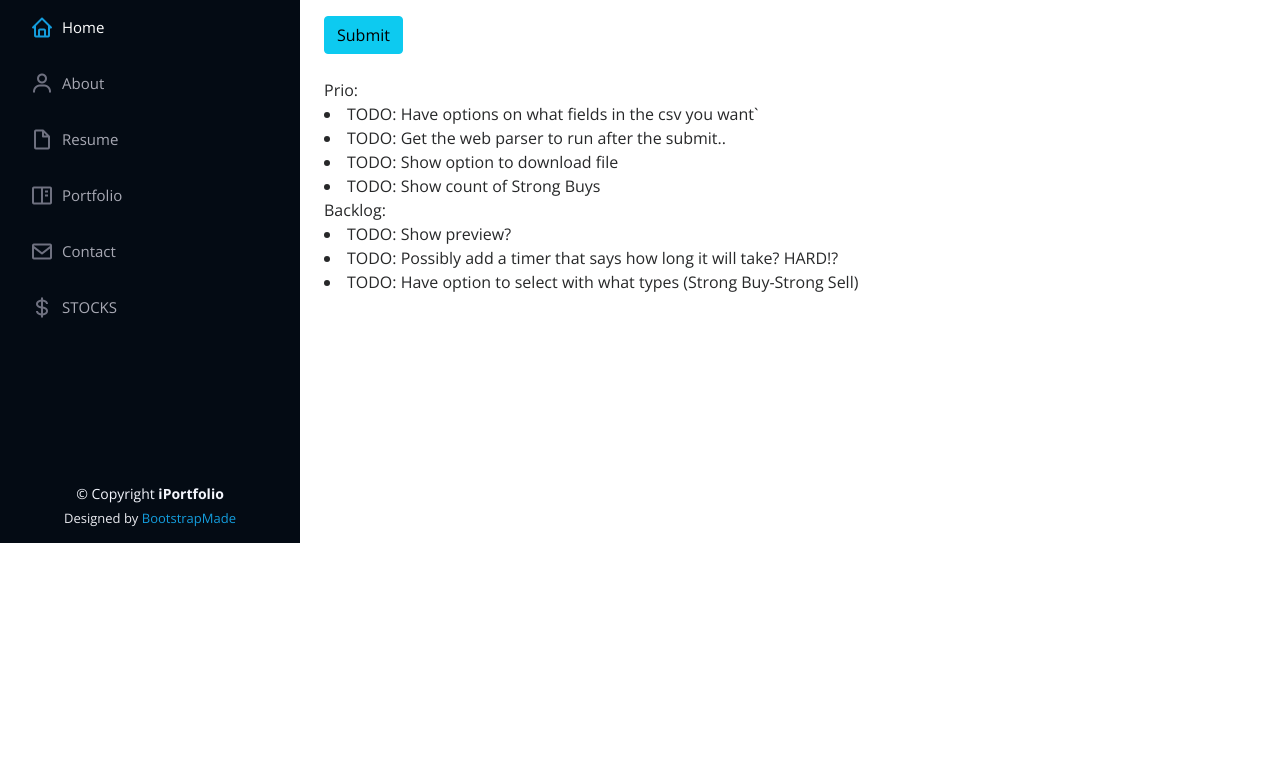
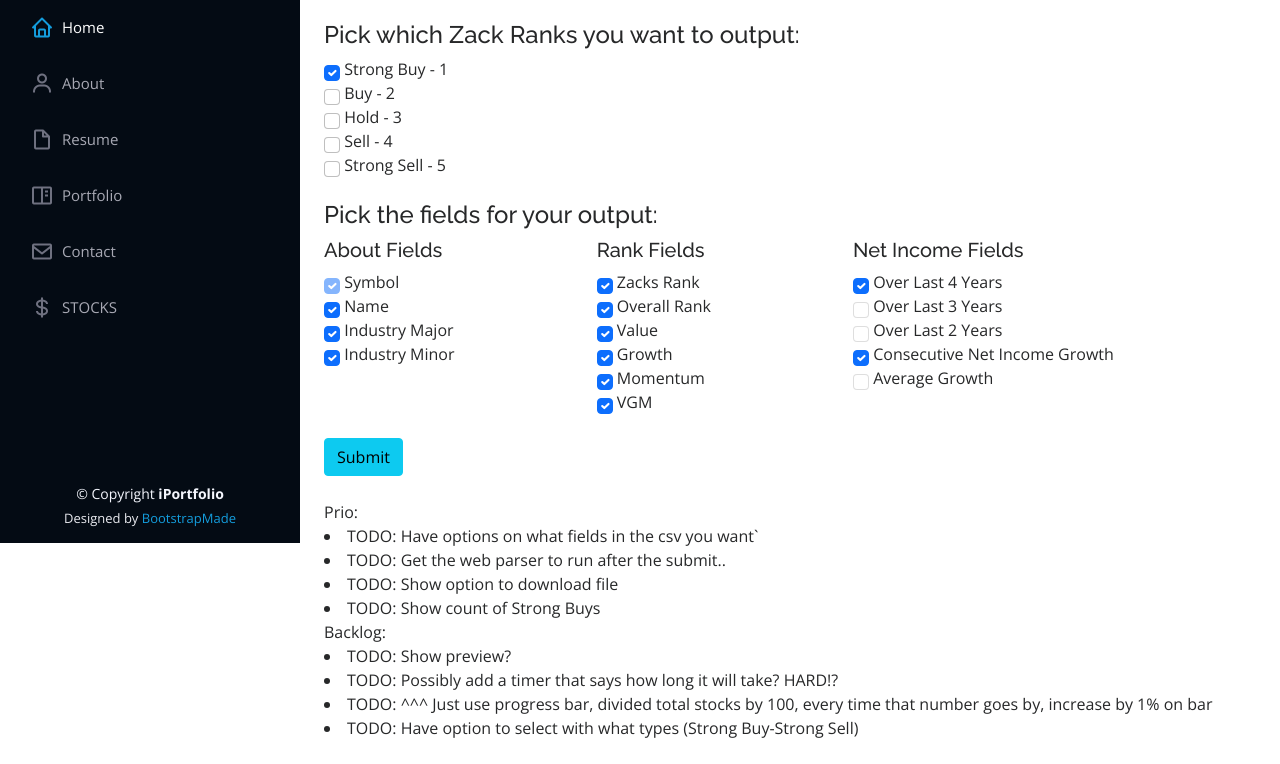
Before and after one commit to chrishardin/chrishardin.github.io, a plain HTML site: page stocks.html in a window 1280 px wide. Shown: the part 257-1021 px from the top of the page. Before the commit the page ends 800 px from the top, so only its background shows below. Drawn offline with nearby package versions, Linux system fonts and the light colour scheme.

Commit message:
more check boxes

```diff
--- a/assets/css/style.css
+++ b/assets/css/style.css
@@ -1072,3 +1072,18 @@ section {
     padding-right: 20px 15px;
   }
 }
+
+.inline-field input,
+.inline-field label {
+  display: inline-block;
+  margin-bottom: 0; /* I added this after I posted my reply */
+  vertical-align: middle; /* Fixes any weird issues in Firefox and IE */
+}
+
+.check-about
+{
+  float:left;
+  width:25%;
+  background-color: #149ddd;
+  border-color: #18d26e;
+}
--- a/stocks.html
+++ b/stocks.html
@@ -109,8 +109,9 @@
 
           <script src="./assets/inputStocks.txt"></script>
           <div class="container">
-            <h3>Welcome!</h3>
+            <h2>Welcome!</h2>
 
+            <!-- Pick provided input file-->
             <label>Choose an list of stocks from the provided dropdown, or provide your own:</label>
             <form id="inputStocksForm">
               <select class="form-select" name="inputStocks" style="width:auto">
@@ -120,13 +121,103 @@
               </select>
               <br>
 
+              <!-- Pick zacks rank -->
+              <h4>Pick which Zack Ranks you want to output:</h4>
+              <div class="d-flex flex-row">
+                <div class="d-flex flex-column flex-fill inline-field">
+                  <label class="form-check-label">
+                  <input class="form-check-input" type="checkbox" name="Zacks1" value="Zacks1" checked>
+                  Strong Buy - 1</label>
+                  <label class="form-check-label">
+                  <input class="form-check-input" type="checkbox" name="Zacks2" value="Zacks2">
+                  Buy - 2</label>
+                  <label class="form-check-label">
+                  <input class="form-check-input" type="checkbox" name="Zacks3" value="Zacks3">
+                  Hold - 3</label>
+                  <label class="form-check-label">
+                  <input class="form-check-input" type="checkbox" name="Zacks4" value="Zacks4">
+                  Sell - 4</label>
+                  <label class="form-check-label">
+                  <input class="form-check-input" type="checkbox" name="Zacks5" value="Zacks5">
+                  Strong Sell - 5</label>
+                </div>
+              </div>
+              <br>
+
+              <!-- Fields for headers -->
+              <h4>Pick the fields for your output:</h4>
+              <div class="d-flex flex-row">
+                <!-- About check boxes-->
+                <div class="d-flex flex-column flex-fill inline-field">
+                  <h5>About Fields</h5>
+                  <label class="form-check-label">
+                  <input name="Symbol" type="hidden" value="Symbol">
+                  <input class="form-check-input" type="checkbox" name="Symbol" value="Symbol" disabled checked>
+                  Symbol</label>
+                  <label class="form-check-label">
+                  <input class="form-check-input" type="checkbox" name="Name" value="Name" checked>
+                  Name</label>
+                  <label class="form-check-label">
+                  <input class="form-check-input" type="checkbox" name="IndustryMajor" value="IndustryMajor" checked>
+                  Industry Major</label>
+                  <label class="form-check-label">
+                  <input class="form-check-input" type="checkbox" name="IndustryMinor" value="IndustryMinor" checked>
+                  Industry Minor</label>
+                </div>
+
+                <!-- Ranks check boxes-->
+                <div class="d-flex flex-column flex-fill inline-field">
+                  <h5>Rank Fields</h5>
+                  <label class="form-check-label">
+                  <input class="form-check-input" type="checkbox" name="ZacksRank" value="ZacksRank"checked>
+                  Zacks Rank</label>
+                  <label class="form-check-label">
+                  <input class="form-check-input" type="checkbox" name="OverallRank" value="OverallRank"checked>
+                 Overall Rank</label>
+                  <label class="form-check-label">
+                  <input class="form-check-input" type="checkbox" name="Value" value="Value" checked>
+                  Value</label>
+                  <label class="form-check-label">
+                  <input class="form-check-input" type="checkbox" name="Growth" value="Growth" checked>
+                  Growth</label>
+                  <label class="form-check-label">
+                  <input class="form-check-input" type="checkbox" name="Momentum" value="Momentum" checked>
+                  Momentum</label>
+                  <label class="form-check-label">
+                  <input class="form-check-input" type="checkbox" name="VGM" value="VGM" checked>
+                  VGM</label>
+                </div>
+
+                <!-- Income check boxes-->
+                <div class="d-flex flex-column flex-fill inline-field">
+                  <h5>Net Income Fields</h5>
+                  <label class="form-check-label">
+                    <input class="form-check-input" type="checkbox" name="Last4Years" value="Last4Years"checked>
+                    Over Last 4 Years</label>
+                    <label class="form-check-label">
+                    <input class="form-check-input" type="checkbox" name="Last3Years" value="Last3Years" disabled>
+                    Over Last 3 Years</label>
+                    <label class="form-check-label">
+                    <input class="form-check-input" type="checkbox" name="Last2Years" value="Last2Years" disabled>
+                    Over Last 2 Years</label>
+                    <label class="form-check-label">
+                    <input class="form-check-input" type="checkbox" name="ConsNetIncGrowth" value="ConsNetIncGrowth" checked>
+                    Consecutive Net Income Growth</label>
+                    <label class="form-check-label">
+                    <input class="form-check-input" type="checkbox" name="AverageGrowth" value="AverageGrowth" disabled>
+                    Average Growth</label>
+                </div>
+
+              </div>
+              <br>
+
+              <!-- Submit button -->
               <button class="btn btn-info" id="inputStocksSubmit">Submit</button>
               <br>
               <br>
               <div id="display-value"></div>
             </form>
 
-            <div class="progress-bar progress-bar-striped progress-bar-animated" style="width:40%"></div>
             <label> Prio:</label>
             <li> TODO: Have options on what fields in the csv you want`</li>
             <li> TODO: Get the web parser to run after the submit..</li>
@@ -135,6 +226,8 @@
             <label> Backlog:</label>
             <li> TODO: Show preview?</li>
             <li> TODO: Possibly add a timer that says how long it will take? HARD!?</li>
+            <li> TODO: ^^^ Just use progress bar, divided total stocks by 100,
+              every time that number goes by, increase by 1% on bar</li>
             <li> TODO: Have option to select with what types (Strong Buy-Strong Sell)</li>
 
 
```
